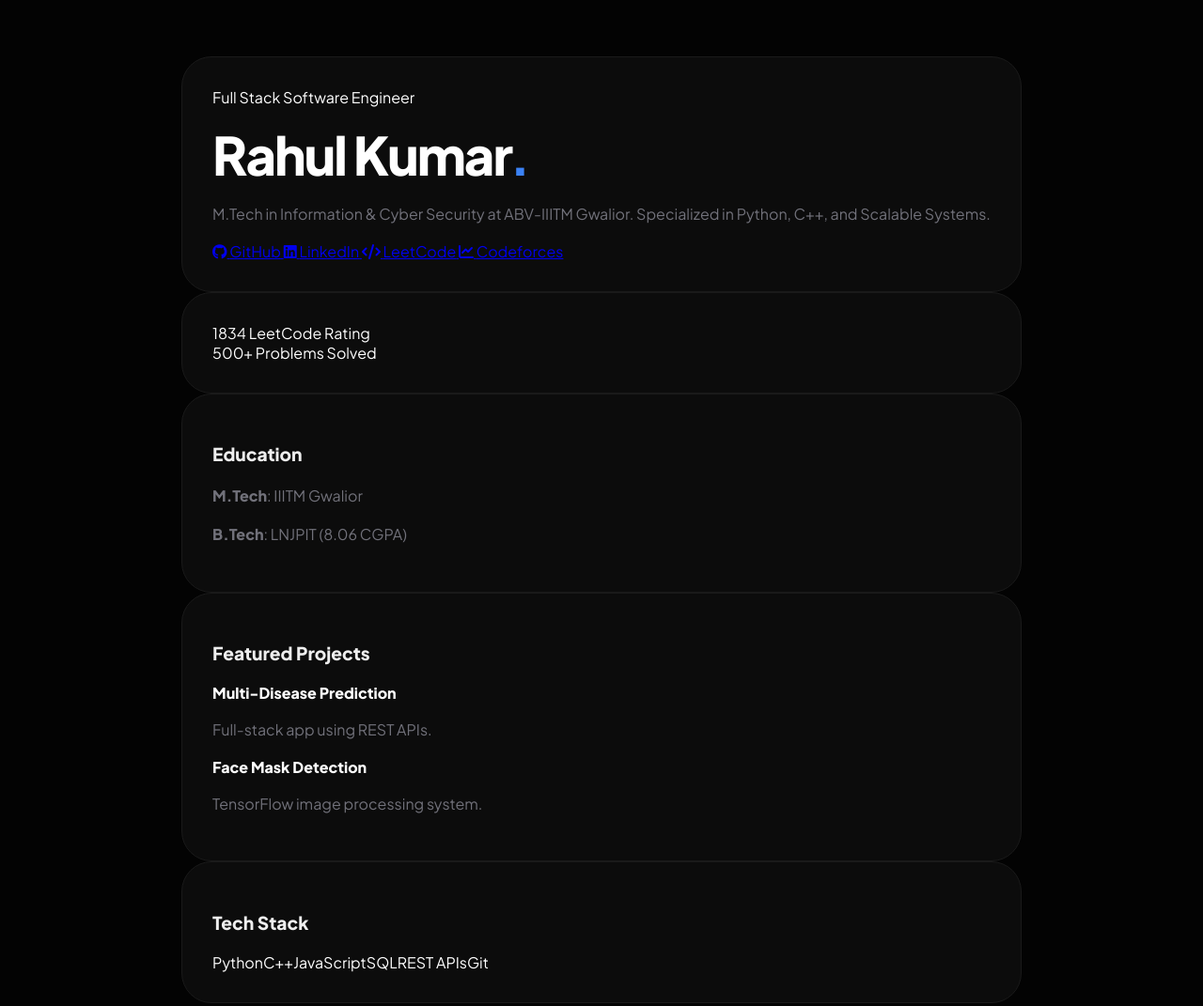
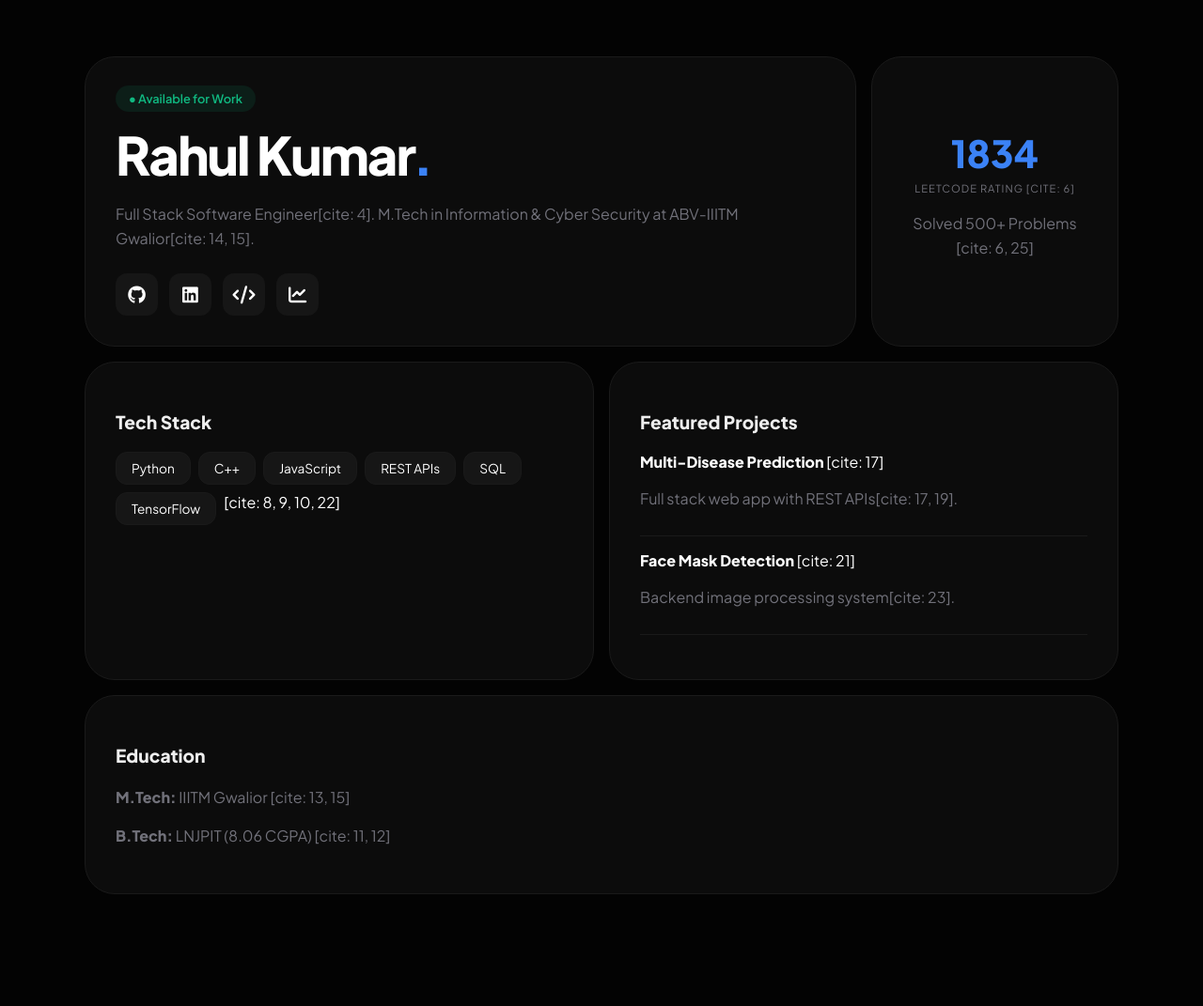
Before and after one commit to Rahul5914/portfolio, a plain HTML site: page index.html in a window 1280 px wide. Shown: the whole page at 94% size. After the commit the page ends 1012 px from the top, so only its background shows below. Drawn offline with Linux system fonts and the light colour scheme.

Commit message:
Refactor index.html for improved layout and styling
Updated the structure and styling of the portfolio page, including new classes and improved layout.

```diff
--- a/index.html
+++ b/index.html
@@ -10,66 +10,54 @@
 </head>
 <body>
 
-    <div class="bento-container">
-        <div class="card profile">
-            <span class="badge">Full Stack Software Engineer</span>
+    <div class="bento-wrapper">
+        <div class="card profile-main">
+            <div class="profile-header">
+                <span class="status-pill">● Available for Work</span>
+            </div>
             <h1>Rahul Kumar<span>.</span></h1>
-            <p>M.Tech in Information & Cyber Security at ABV-IIITM Gwalior. Specialized in Python, C++, and Scalable Systems.</p>
-
-            <div class="social-links-grid">
-                <a href="https://github.com/Rahul5914" class="social-card github">
-                    <i class="fa-brands fa-github"></i>
-                    <span>GitHub</span>
-                </a>
-                <a href="https://www.linkedin.com/in/rahul-kumar-3829b322a/" class="social-card linkedin">
-                    <i class="fa-brands fa-linkedin"></i>
-                    <span>LinkedIn</span>
-                </a>
-                <a href="https://leetcode.com/u/Rahul5914/" class="social-card leetcode">
-                    <i class="fa-solid fa-code"></i>
-                    <span>LeetCode</span>
-                </a>
-                <a href="https://codeforces.com/profile/Rahul5914" class="social-card codeforces">
-                    <i class="fa-solid fa-chart-line"></i>
-                    <span>Codeforces</span>
-                </a>
+            <p>Full Stack Software Engineer[cite: 4]. M.Tech in Information & Cyber Security at ABV-IIITM Gwalior[cite: 14, 15].</p>
+            <div class="social-links">
+                <a href="https://github.com/Rahul5914" class="s-btn"><i class="fa-brands fa-github"></i></a>
+                <a href="https://www.linkedin.com/in/rahul-kumar-3829b322a/" class="s-btn"><i class="fa-brands fa-linkedin"></i></a>
+                <a href="https://leetcode.com/u/Rahul5914/" class="s-btn"><i class="fa-solid fa-code"></i></a>
+                <a href="https://codeforces.com/contests" class="s-btn"><i class="fa-solid fa-chart-line"></i></a>
             </div>
         </div>
 
-        <div class="card stats">
-            <div class="stat-box">
-                <span class="value">1834</span>
-                <span class="label">LeetCode Rating</span>
+        <div class="card leetcode-stats">
+            <div class="stat-circle">
+                <span class="stat-num">1834</span>
+                <span class="stat-label">LeetCode Rating [cite: 6]</span>
             </div>
-            <div class="stat-box">
-                <span class="value">500+</span>
-                <span class="label">Problems Solved</span>
+            <p>Solved 500+ Problems [cite: 6, 25]</p>
+        </div>
+
+        <div class="card tech-stack">
+            <h3>Tech Stack</h3>
+            <div class="tag-container">
+                <span>Python</span><span>C++</span><span>JavaScript</span><span>REST APIs</span><span>SQL</span><span>TensorFlow</span> [cite: 8, 9, 10, 22]
             </div>
         </div>
 
-        <div class="card education">
-            <h3>Education</h3>
-            <p><strong>M.Tech</strong>: IIITM Gwalior</p>
-            <p><strong>B.Tech</strong>: LNJPIT (8.06 CGPA)</p>
-        </div>
-
-        <div class="card projects">
+        <div class="card projects-bento">
             <h3>Featured Projects</h3>
-            <div class="project">
-                <strong>Multi-Disease Prediction</strong>
-                <p>Full-stack app using REST APIs.</p>
-            </div>
-            <div class="project">
-                <strong>Face Mask Detection</strong>
-                <p>TensorFlow image processing system.</p>
+            <div class="p-list">
+                <div class="p-item">
+                    <strong>Multi-Disease Prediction</strong> [cite: 17]
+                    <p>Full stack web app with REST APIs[cite: 17, 19].</p>
+                </div>
+                <div class="p-item">
+                    <strong>Face Mask Detection</strong> [cite: 21]
+                    <p>Backend image processing system[cite: 23].</p>
+                </div>
             </div>
         </div>
 
-        <div class="card skills">
-            <h3>Tech Stack</h3>
-            <div class="tags">
-                <span>Python</span><span>C++</span><span>JavaScript</span><span>SQL</span><span>REST APIs</span><span>Git</span>
-            </div>
+        <div class="card edu-bento">
+            <h3>Education</h3>
+            <p><strong>M.Tech:</strong> IIITM Gwalior [cite: 13, 15]</p>
+            <p><strong>B.Tech:</strong> LNJPIT (8.06 CGPA) [cite: 11, 12]</p>
         </div>
     </div>
 
```
